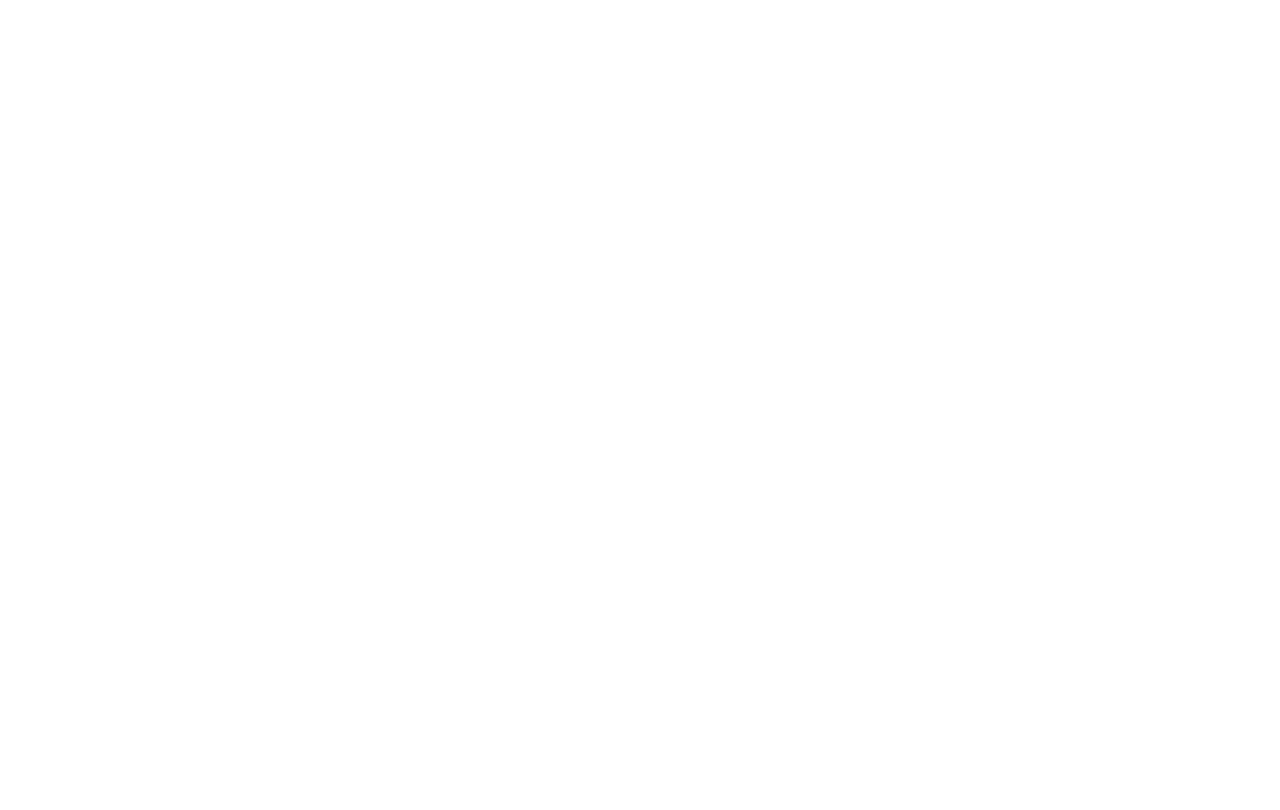
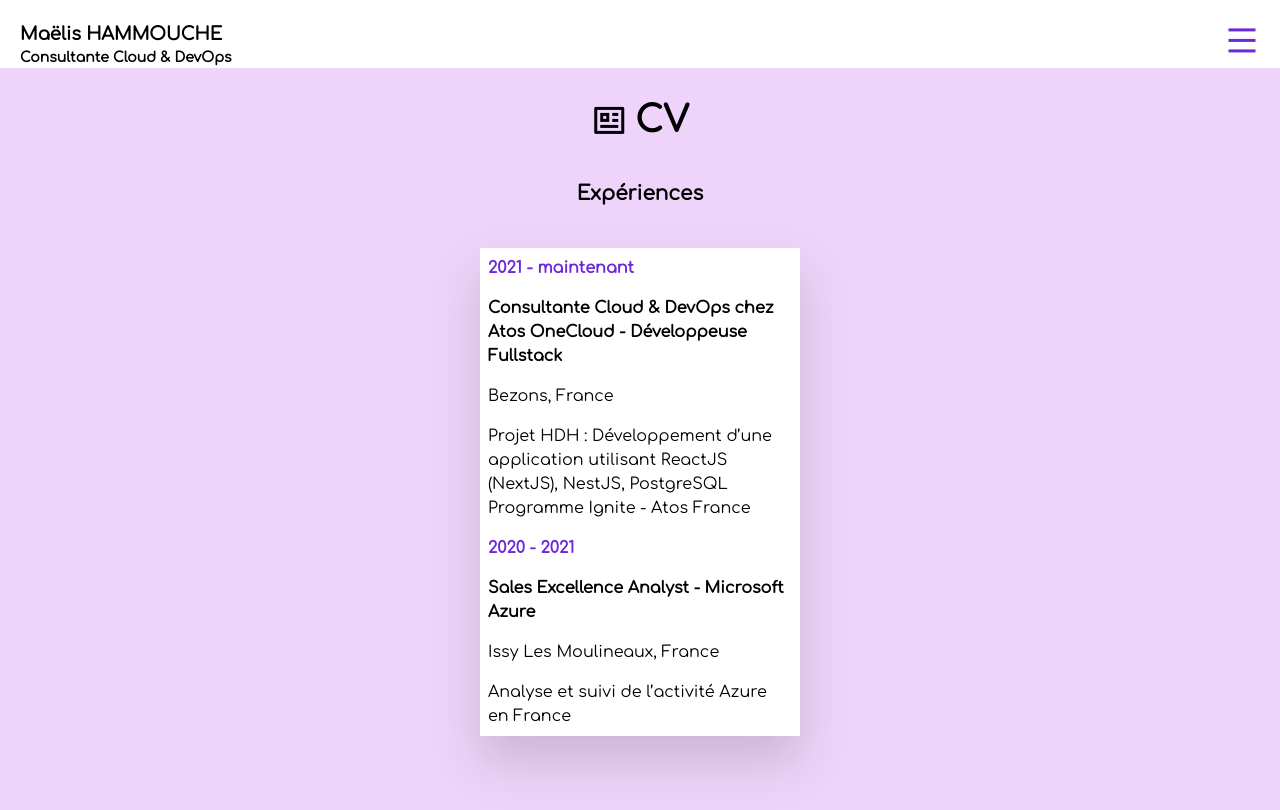
Before and after one commit to maelis1234/my-resume-front, a Next.js app: page /resume in a window 1280 px wide. Shown: the top 810 px of the page. Built offline with nearby package versions, Linux system fonts and the light colour scheme.

Commit message:
feat: add welcome page and start resume page

```diff
--- a/package.json
+++ b/package.json
@@ -17,6 +17,7 @@
     "next": "13.2.4",
     "react": "18.2.0",
     "react-dom": "18.2.0",
+    "remixicon": "^2.5.0",
     "typescript": "5.0.2"
   },
   "devDependencies": {
--- /dev/null
+++ b/src/components/button.tsx
@@ -0,0 +1,5 @@
+const button = () => {
+    return <div>button</div>
+}
+
+export default button
--- a/src/components/header.tsx
+++ b/src/components/header.tsx
@@ -1,5 +1,28 @@
+import router from 'next/router'
+
 const Header = () => {
-    return <div>header</div>
+    return (
+        <header className='flex flex-row justify-between ml-5 mr-5 mt-5'>
+            <div
+                onClick={() => {
+                    router.push('/welcome')
+                }}
+            >
+                <p className='text-lg font-bold'>Maëlis HAMMOUCHE</p>
+                <p className='text-sm font-semibold'>
+                    Consultante Cloud & DevOps
+                </p>
+            </div>
+            <div>
+                <i
+                    // onClick={() => {
+                    //     router.push('/menu')
+                    // }}
+                    className='ri-menu-fill text-primary-violet text-4xl'
+                />
+            </div>
+        </header>
+    )
 }
 
 export default Header
--- /dev/null
+++ b/src/components/menu.tsx
@@ -0,0 +1,5 @@
+const menu = () => {
+    return <div>menu</div>
+}
+
+export default menu
--- a/src/pages/_app.tsx
+++ b/src/pages/_app.tsx
@@ -1,6 +1,13 @@
+import Header from '@/components/header'
 import '@/styles/globals.css'
+import 'remixicon/fonts/remixicon.css'
 import type { AppProps } from 'next/app'
 
 export default function App({ Component, pageProps }: AppProps) {
-  return <Component {...pageProps} />
+    return (
+        <>
+            <Header />
+            <Component {...pageProps} />
+        </>
+    )
 }
--- /dev/null
+++ b/src/pages/menu.tsx
@@ -0,0 +1,19 @@
+import { NextPage } from 'next'
+
+const Menu: NextPage = () => {
+    return (
+        <div className='bg-background-violet h-screen'>
+            <div className='grid justify-items-stretch pt-12 pr-4 pb-12'>
+                <i className='ri-close-fill text-4xl text-primary-violet justify-self-end' />
+            </div>
+            <ul className='font-bold text-2xl flex flex-col space-y-12 justify-center items-center'>
+                <li>A PROPOS DE MOI</li>
+                <li>CV</li>
+                <li>PROJETS</li>
+                <li>CONTACT</li>
+            </ul>
+        </div>
+    )
+}
+
+export default Menu
--- a/src/pages/resume.tsx
+++ b/src/pages/resume.tsx
@@ -1,9 +1,43 @@
 import { NextPage } from 'next'
 
-interface Props {}
+const Resume: NextPage = () => {
+    return (
+        <div className='bg-background-violet h-screen relative'>
+            <div className='flex flex-row justify-center items-center pt-8'>
+                <i className='ri-profile-line text-4xl'></i>
+                <h1 className='ml-2 text-4xl font-bold'>CV</h1>
+            </div>
+            <div className='flex justify-center items-center'>
+                <h2 className='font-bold text-xl py-10'>Expériences</h2>
+            </div>
+            <div className='flex justify-center items-center z-10'>
+                <div className='w-80 h-3/4 p-2 bg-white drop-shadow-2xl flex flex-col space-y-4 justify-center items-start'>
+                    <p className='text-primary-violet font-bold'>
+                        2021 - maintenant
+                    </p>
+                    <p className='font-semibold'>
+                        Consultante Cloud & DevOps chez Atos OneCloud -
+                        Développeuse Fullstack
+                    </p>
+                    <p>Bezons, France</p>
+                    <ul>
+                        <li>
+                            Projet HDH : Développement d’une application
+                            utilisant ReactJS (NextJS), NestJS, PostgreSQL
+                        </li>
+                        <li>Programme Ignite - Atos France</li>
+                    </ul>
 
-const Resume: NextPage<Props> = ({}) => {
-    return <div></div>
+                    <p className='text-primary-violet font-bold'>2020 - 2021</p>
+                    <p className='font-semibold'>
+                        Sales Excellence Analyst - Microsoft Azure
+                    </p>
+                    <p>Issy Les Moulineaux, France</p>
+                    <p>Analyse et suivi de l’activité Azure en France</p>
+                </div>
+            </div>
+        </div>
+    )
 }
 
 export default Resume
--- a/src/pages/welcome/index.tsx
+++ b/src/pages/welcome/index.tsx
@@ -1,6 +1,10 @@
 import Head from 'next/head'
 import { Inter } from 'next/font/google'
 import { NextPage } from 'next'
+import Image from 'next/image'
+import profilePicture from '../../assets/profilePicture.png'
+import Link from 'next/link'
+import router from 'next/router'
 
 // const inter = Inter({ subsets: ['latin'] })
 
@@ -16,7 +20,63 @@
                 />
                 <link rel='icon' href='/favicon.ico' />
             </Head>
-            <main>Welcome Page</main>
+            <main className='h-screen relative'>
+                <div
+                    className='flex-col flex bg-white h-1/2
+                '
+                ></div>
+                <div
+                    className='flex-col flex bg-secondary-violet h-1/2
+                '
+                ></div>
+                <div className='absolute inset-0  flex justify-center items-center z-10'>
+                    <div className='w-72 h-3/4 bg-background-violet drop-shadow-2xl flex flex-col justify-center items-center space-y-8'>
+                        <div>
+                            <Image
+                                src={profilePicture}
+                                alt=''
+                                className='rounded-full w-44 h-44'
+                            />
+                        </div>
+                        <p className='font-semibold'>Maëlis HAMMOUCHE</p>
+                        <div className='h-0.5 w-32 rounded-xl bg-primary-violet'></div>
+                        <div className='flex flex-row space-x-8 pb-16'>
+                            <button
+                                onClick={() => {
+                                    router.push('/resume')
+                                }}
+                                className='text-white h-8 bg-primary-violet w-24 rounded-xl'
+                            >
+                                CV
+                            </button>
+                            <button
+                                onClick={() => {
+                                    router.push('/projects')
+                                }}
+                                className='w-24 h-8 rounded-xl border border-black font-semibold bg-white'
+                            >
+                                Projets
+                            </button>
+                        </div>
+                        <div className='w-full bg-white h-14 flex justify-center space-x-6 items-center'>
+                            <Link
+                                href='https://www.linkedin.com/in/maelis-hammouche/'
+                                rel='noopener noreferrer'
+                                target='_blank'
+                            >
+                                <i className='ri-linkedin-fill text-2xl' />
+                            </Link>
+                            <Link
+                                href='https://github.com/maelis1234'
+                                rel='noopener noreferrer'
+                                target='_blank'
+                            >
+                                <i className='ri-github-fill text-2xl' />
+                            </Link>
+                        </div>
+                    </div>
+                </div>
+            </main>
         </>
     )
 }
--- a/src/styles/globals.css
+++ b/src/styles/globals.css
@@ -1,4 +1,12 @@
-@import url('https://fonts.googleapis.com/css2?family=Montserrat:ital,wght@0,400;0,500;0,600;0,700;1,400;1,500;1,600;1,700&display=swap');
+@import url('https://fonts.googleapis.com/css?family=Comfortaa');
 @tailwind base;
 @tailwind components;
 @tailwind utilities;
+
+body {
+  font-family: 'Comfortaa', cursive;
+}
+
+button {
+    cursor: pointer;
+}
--- a/tailwind.config.js
+++ b/tailwind.config.js
@@ -12,6 +12,7 @@
     extend: {
       colors: {
         'primary-violet': '#6D28D9',
+        'secondary-violet': '#E5C7FC',
         'background-violet': '#EED4FA'
       }
     },
```
Also changed, not shown: 2 other files (tests, documents, lock files or other folders).
